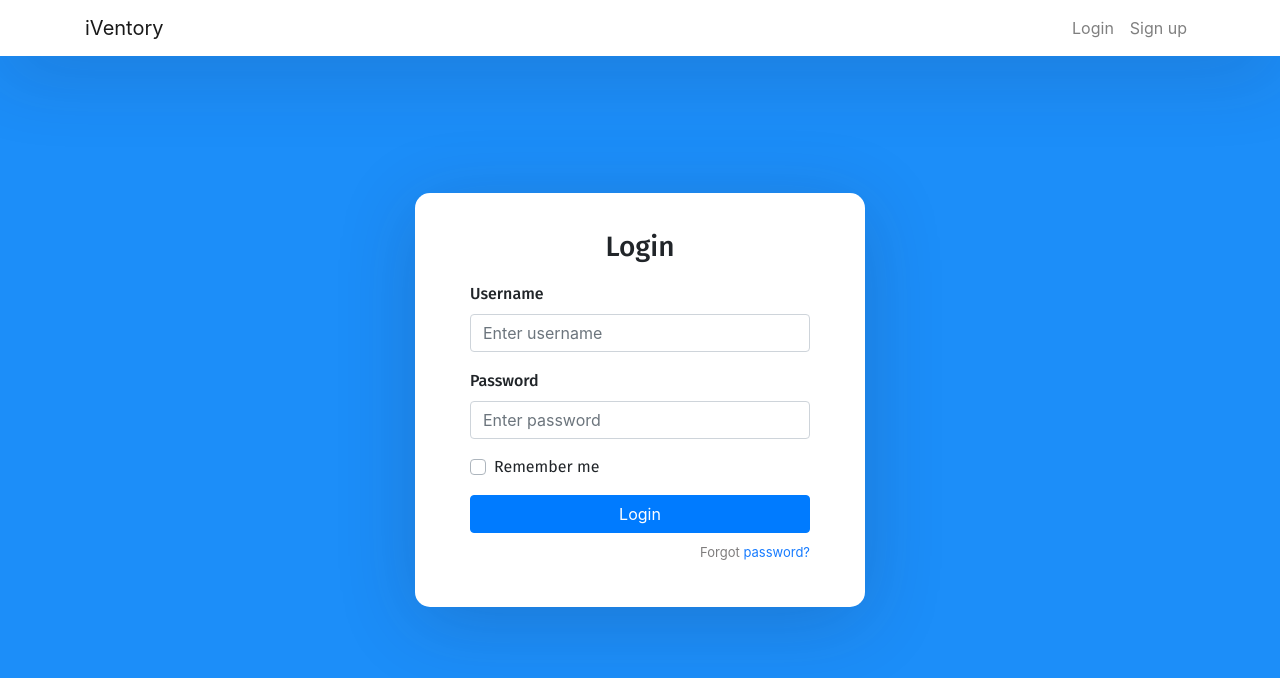
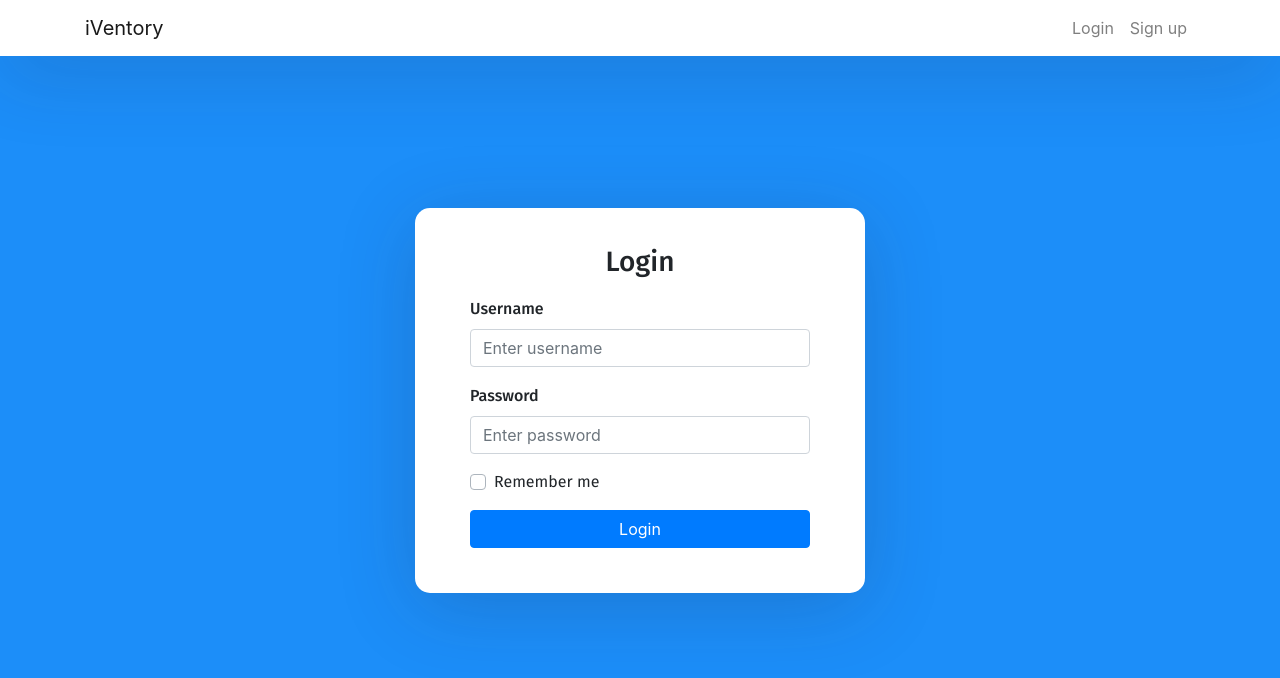
Before and after one commit to harsimran-preet/iVentory, a React (Create React App) app in the folder frontend/: page / in a window 1280 px wide. Shown: the top 678 px of the page. Built offline with nearby package versions, Linux system fonts and the light colour scheme.

Commit message:
Prettifying merge

```diff
--- a/frontend/src/App.js
+++ b/frontend/src/App.js
@@ -8,10 +8,10 @@ import SignUp from "./components/signup.component";
 import Welcome from "./components/welcome.component";
 
 function App() {
-  let user = {
-    userId: "6206ca0a0b2d60932d986465",
-    inventoryList: [],
-  };
+  // let user = {
+  //   userId: "6206ca0a0b2d60932d986465",
+  //   inventoryList: [],
+  // };
   return (
     <Router>
       <div className="App">
--- a/frontend/src/components/login.component.js
+++ b/frontend/src/components/login.component.js
@@ -40,9 +40,9 @@ export default class Login extends Component {
         <button type="submit" className="btn btn-primary btn-block">
           Login
         </button>
-        <p className="forgot-password text-right">
+        {/* <p className="forgot-password text-right">
           Forgot <a href="#">password?</a>
-        </p>
+        </p> */}
       </form>
     );
   }
--- a/frontend/src/components/signup.component.js
+++ b/frontend/src/components/signup.component.js
@@ -1,5 +1,5 @@
 import React, { Component } from "react";
-import { BrowserRouter as Router, Switch, Route, Link } from "react-router-dom";
+import { BrowserRouter as Link } from "react-router-dom";
 
 export default class SignUp extends Component {
   render() {
--- a/frontend/src/components/welcome.component.js
+++ b/frontend/src/components/welcome.component.js
@@ -1,5 +1,5 @@
 import React, { Component } from "react";
-import { BrowserRouter as Router, Switch, Route, Link } from "react-router-dom";
+import { BrowserRouter as Link } from "react-router-dom";
 
 export default class Welcome extends Component {
   render() {
```
